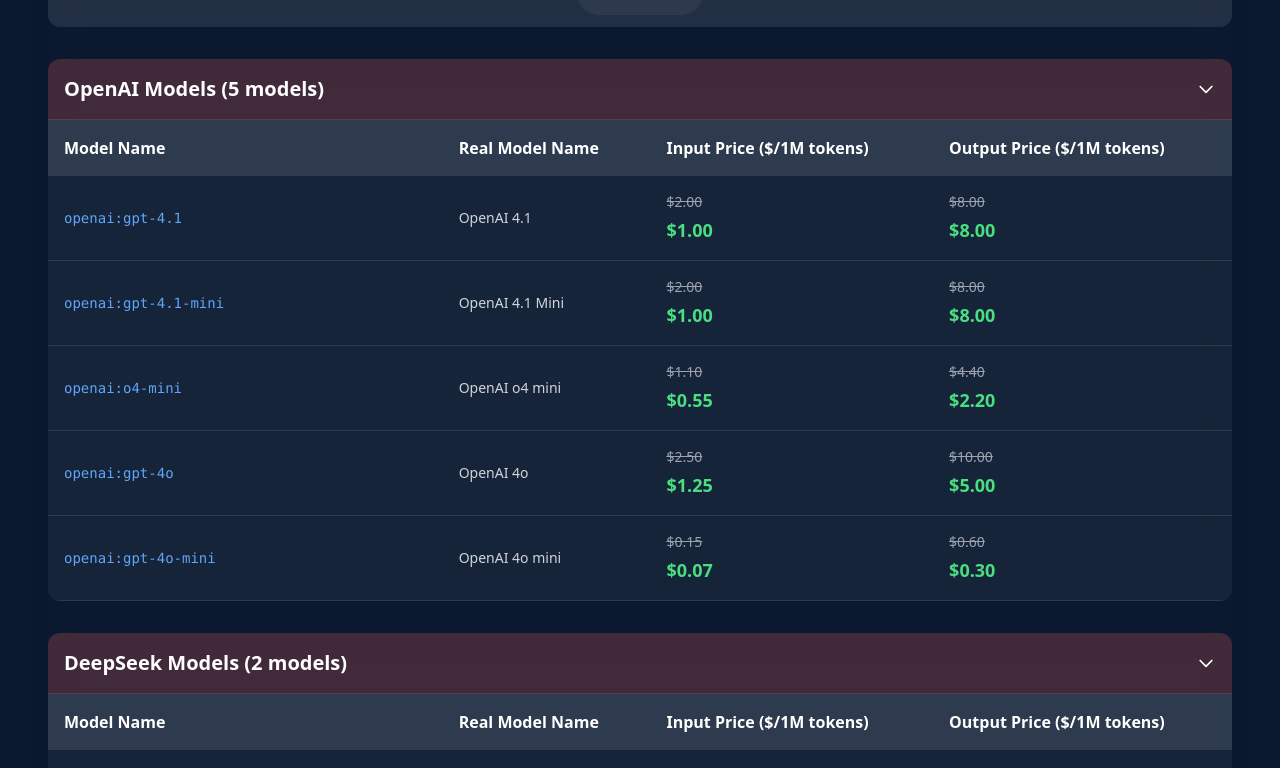
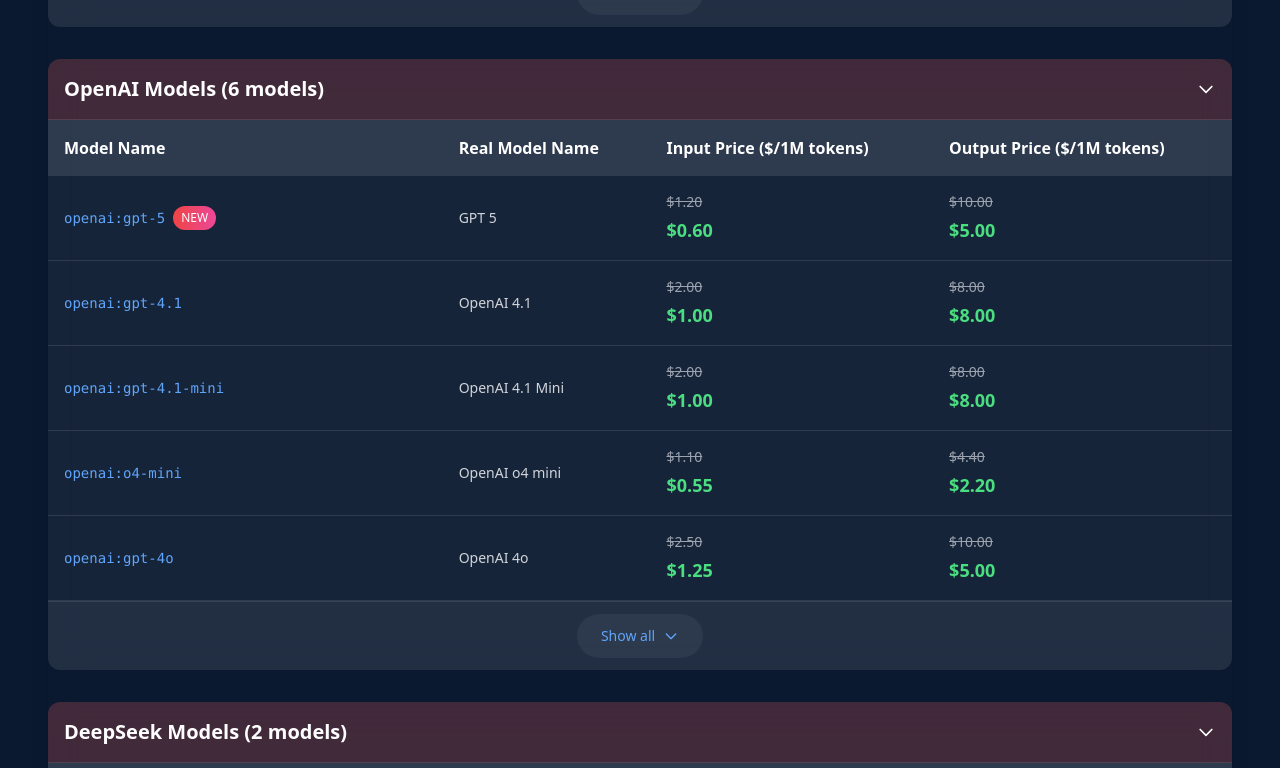
Before and after one commit to CuongTran69/apishared, a Next.js app: page / in a window 1280 px wide. Shown: the part 3111-3879 px from the top of the page. Built offline with nearby package versions, Linux system fonts and the light colour scheme.

Commit message:
update gpt5

```diff
--- a/app/data/modelPricing.ts
+++ b/app/data/modelPricing.ts
@@ -23,13 +23,15 @@
       apiName: 'anthropic:opus-4-1-20250805',
       realName: 'Claude 4.1 Opus',
       inputPrice: { original: 15.00, discounted: 7.50 },
-      outputPrice: { original: 75.00, discounted: 37.50 }
+      outputPrice: { original: 75.00, discounted: 37.50 },
+      isNew: true
     },
     {
       apiName: 'anthropic:opus-4-1-20250805-thinking',
       realName: 'Claude 4.1 Opus',
       inputPrice: { original: 15.00, discounted: 7.50 },
-      outputPrice: { original: 75.00, discounted: 37.50 }
+      outputPrice: { original: 75.00, discounted: 37.50 },
+      isNew: true
     },
     {
       apiName: 'anthropic:opus-4-20250514',
@@ -75,6 +77,13 @@
     },
   ],
   "OpenAI Models": [
+    {
+      apiName: 'openai:gpt-5',
+      realName: 'GPT 5',
+      inputPrice: { original: 1.20, discounted: 0.60 },
+      outputPrice: { original: 10.00, discounted: 5.00 },
+      isNew: true
+    },
     {
       apiName: 'openai:gpt-4.1',
       realName: 'OpenAI 4.1',
@@ -139,8 +148,7 @@
       apiName: 'gemini:gemini-2.5-pro-preview-0605',
       realName: 'Gemini 2.5 Pro Preview 06-05',
       inputPrice: { original: 2.5, discounted: 1.25 },
-      outputPrice: { original: 10.00, discounted: 5.00 },
-      isNew: true
+      outputPrice: { original: 10.00, discounted: 5.00 }
     },
     {
       apiName: 'gemini:gemini-2.5-pro',
```
